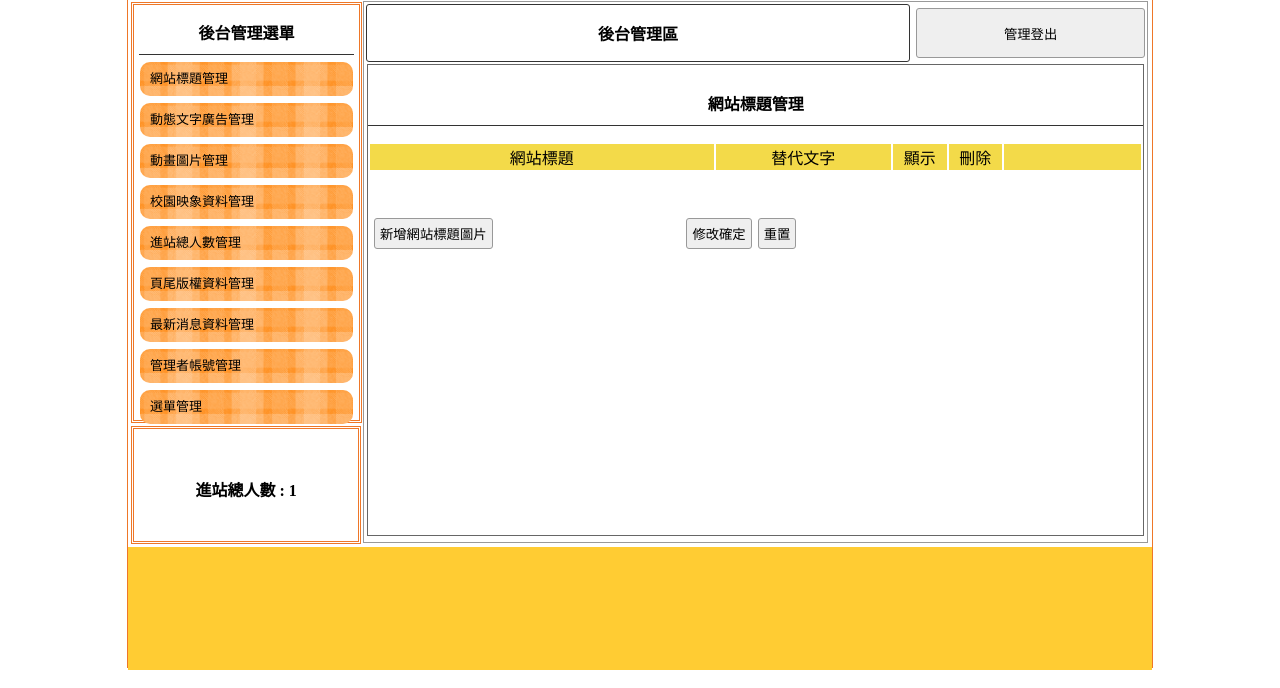
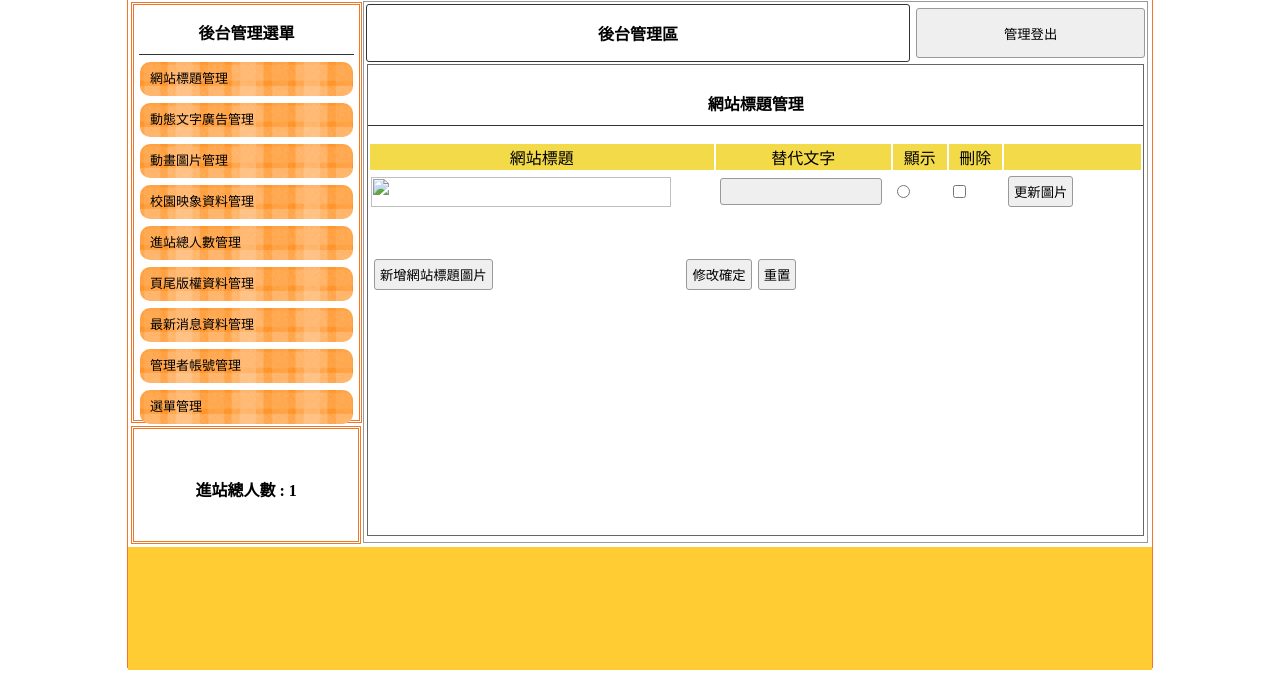
Before and after one commit to ruzs/bquiz01, a PHP site: page /test/back.php in a window 1280 px wide. Shown: the part 112-800 px from the top of the page. Run offline with PHP 8.4, Linux system fonts and the light colour scheme; data that the repository does not hold is empty.

Commit message:
整理後台標題管理版型

```diff
--- a/back/title.php
+++ b/back/title.php
@@ -9,6 +9,23 @@
           <td width="7%">顯示</td>
           <td width="7%">刪除</td>
           <td></td>
+        </tr>
+        <tr>
+          <td width="45%">
+            <img src="" style="width:300px;height:30px">
+          </td>
+          <td width="23%">
+            <input type="text" name="text" id="">
+          </td>
+          <td width="7%">
+            <input type="radio" name="sh" id="">
+          </td>
+          <td width="7%">
+            <input type="checkbox" name="del" id="">
+          </td>
+          <td>
+            <input type="button" value="更新圖片">
+          </td>
         </tr>
       </tbody>
     </table>
```
Lines whose indentation alone changed are shown as unchanged.
